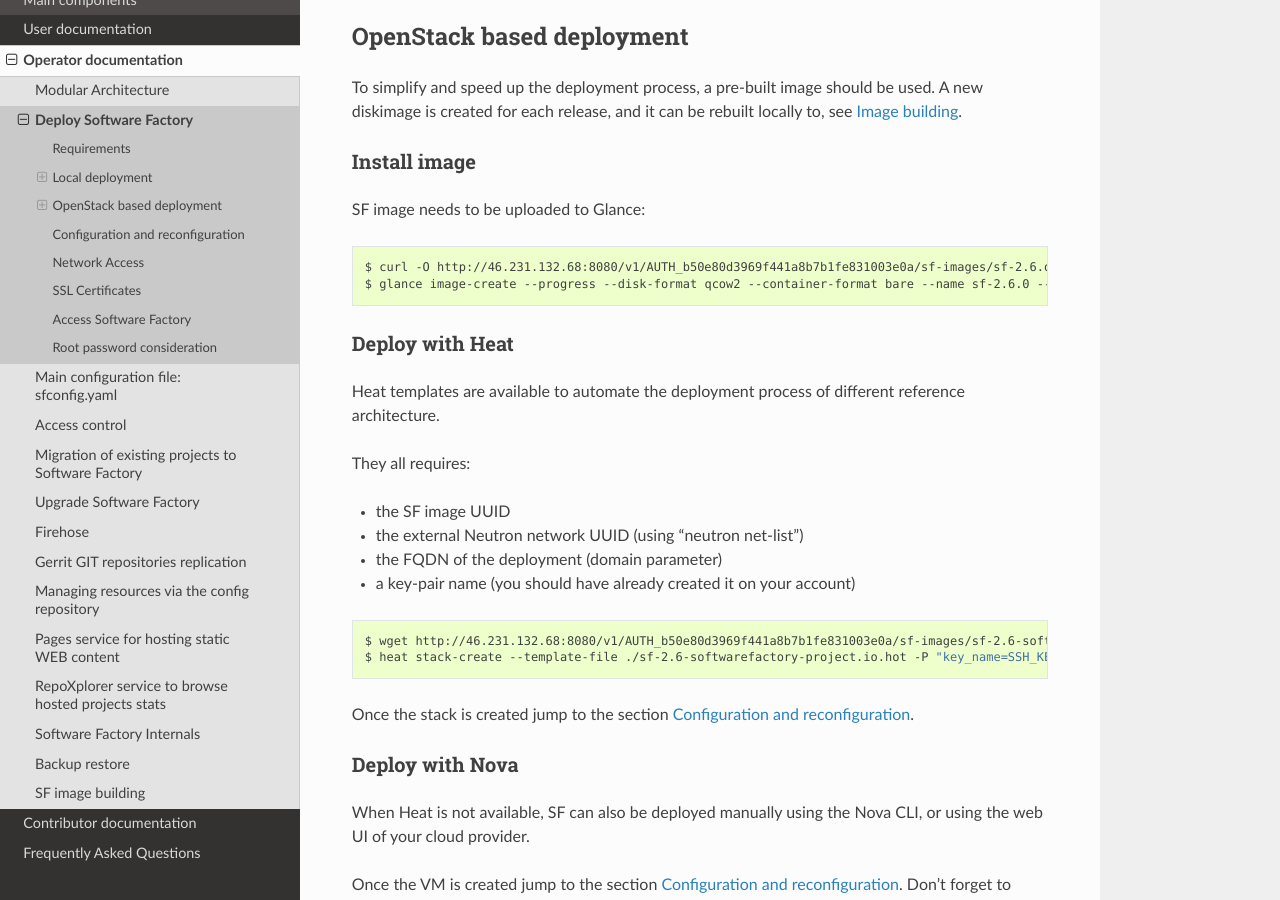
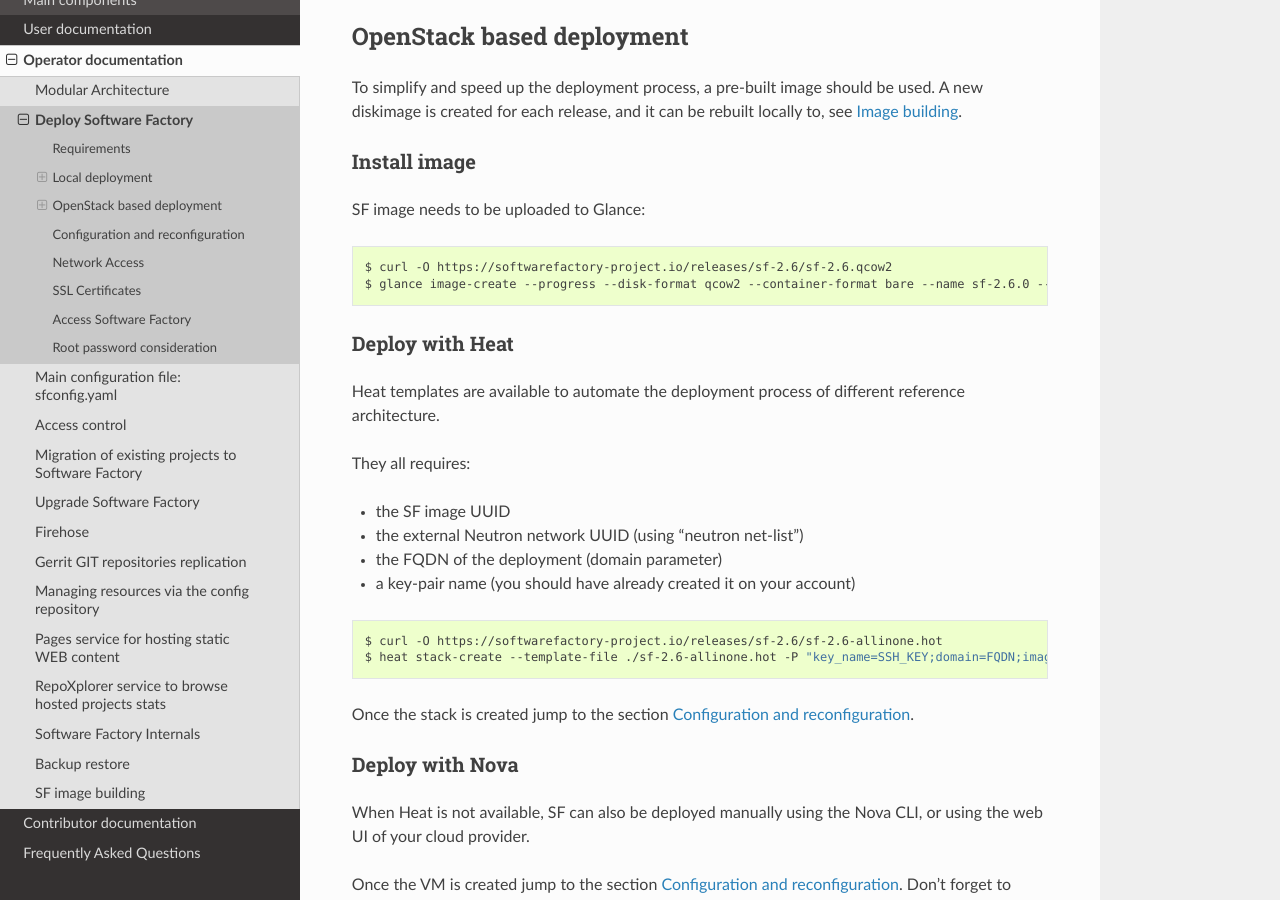
Before and after one commit to softwarefactory-project/sf-docs, a Sphinx documentation site: the page built from docs/operator/deploy.rst, in a window 1280 px wide and 900 px high, scrolled down 923 px. Built offline with Sphinx 7.4.7 and the Read the Docs theme 2.0.0, drawn with Linux system fonts in a browser that asks for light colours.

Commit message:
fix: use images and heat templates located on sf project instance
Change-Id: I5f7a8742219d4d4129fd2e4efa8f7d8c5cc34ebc

```diff
--- a/docs/operator/deploy.rst
+++ b/docs/operator/deploy.rst
@@ -57,7 +57,7 @@
 
 .. code-block:: bash
 
- $ curl -O http://46.231.132.68:8080/v1/AUTH_b50e80d3969f441a8b7b1fe831003e0a/sf-images/sf-2.6.qcow2
+ $ curl -O https://softwarefactory-project.io/releases/sf-2.6/sf-2.6.qcow2
  $ glance image-create --progress --disk-format qcow2 --container-format bare --name sf-2.6.0 --file sf-2.6.qcow2
 
 
@@ -75,8 +75,8 @@
 
 .. code-block:: bash
 
- $ wget http://46.231.132.68:8080/v1/AUTH_b50e80d3969f441a8b7b1fe831003e0a/sf-images/sf-2.6-softwarefactory-project.io.hot
- $ heat stack-create --template-file ./sf-2.6-softwarefactory-project.io.hot -P "key_name=SSH_KEY;domain=FQDN;image_id=GLANCE_UUID;external_network=NETWORK_UUID;flavor=m1.large" sf_stack
+ $ curl -O https://softwarefactory-project.io/releases/sf-2.6/sf-2.6-allinone.hot
+ $ heat stack-create --template-file ./sf-2.6-allinone.hot -P "key_name=SSH_KEY;domain=FQDN;image_id=GLANCE_UUID;external_network=NETWORK_UUID;flavor=m1.large" sf_stack
 
 Once the stack is created jump to the section :ref:`Configuration and reconfiguration <reconfiguration>`.
 
```
